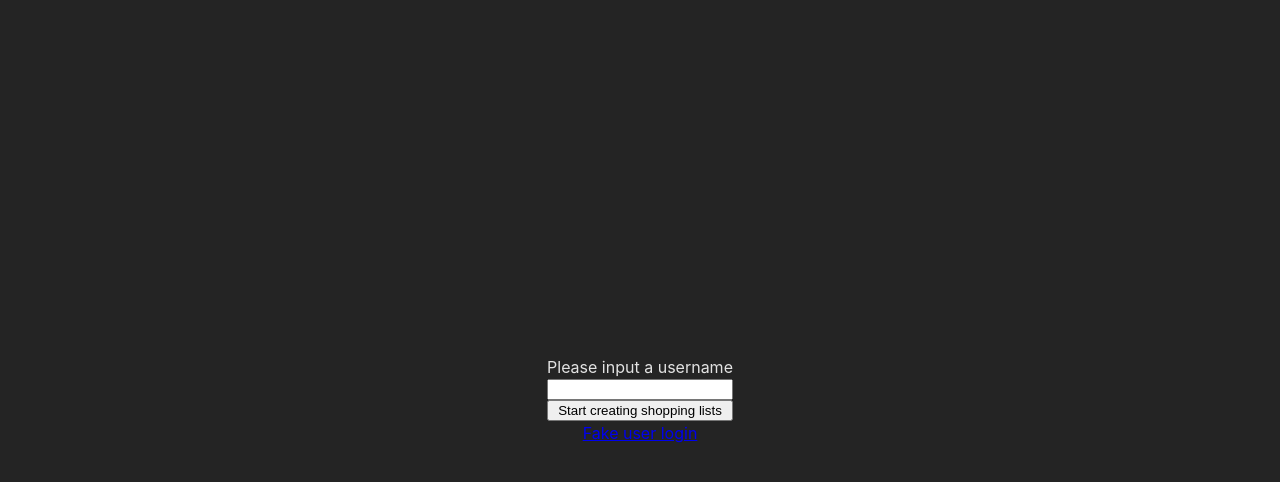
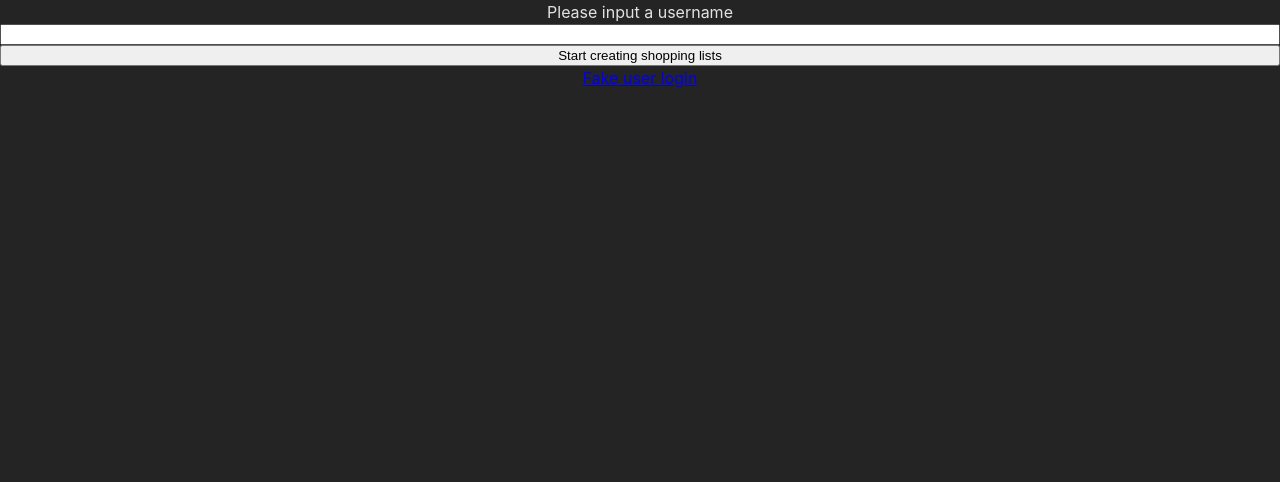
Before and after one commit to aleksander-kodehode/ShoppingList, a React (Vite) app in the folder client/: page / in a window 1280 px wide. Shown: the top 482 px of the page. Built offline with nearby package versions, Linux system fonts and the light colour scheme.

Commit message:
simple styling for fixed header and footer

```diff
--- a/client/src/App.css
+++ b/client/src/App.css
@@ -1,8 +1,25 @@
 #root {
-  max-width: 1280px;
   margin: 0 auto;
-  padding: 2rem;
   text-align: center;
+  width: 100%;
+  display: flex;
+  flex-direction: column;
+  height: 100vh;
+}
+header {
+  justify-self: flex-start;
+  width: 100%;
+  background-color: rgb(102, 102, 102);
+}
+main {
+  flex: 1 1 auto;
+  display: flex;
+  justify-content: center;
+  align-items: center;
+}
+footer {
+  justify-self: flex-end;
+  background-color: rgb(102, 102, 102);
 }
 
 .loginForm {
--- a/client/src/index.css
+++ b/client/src/index.css
@@ -7,7 +7,7 @@
   color-scheme: light dark;
   color: rgba(255, 255, 255, 0.87);
   background-color: #242424;
-
+  box-sizing: border-box;
   font-synthesis: none;
   text-rendering: optimizeLegibility;
   -webkit-font-smoothing: antialiased;
@@ -19,6 +19,7 @@ body {
   margin: 0;
   display: flex;
   place-items: center;
-  min-width: 320px;
+  min-width: 600px;
   min-height: 100vh;
+  box-sizing: border-box;
 }
```
